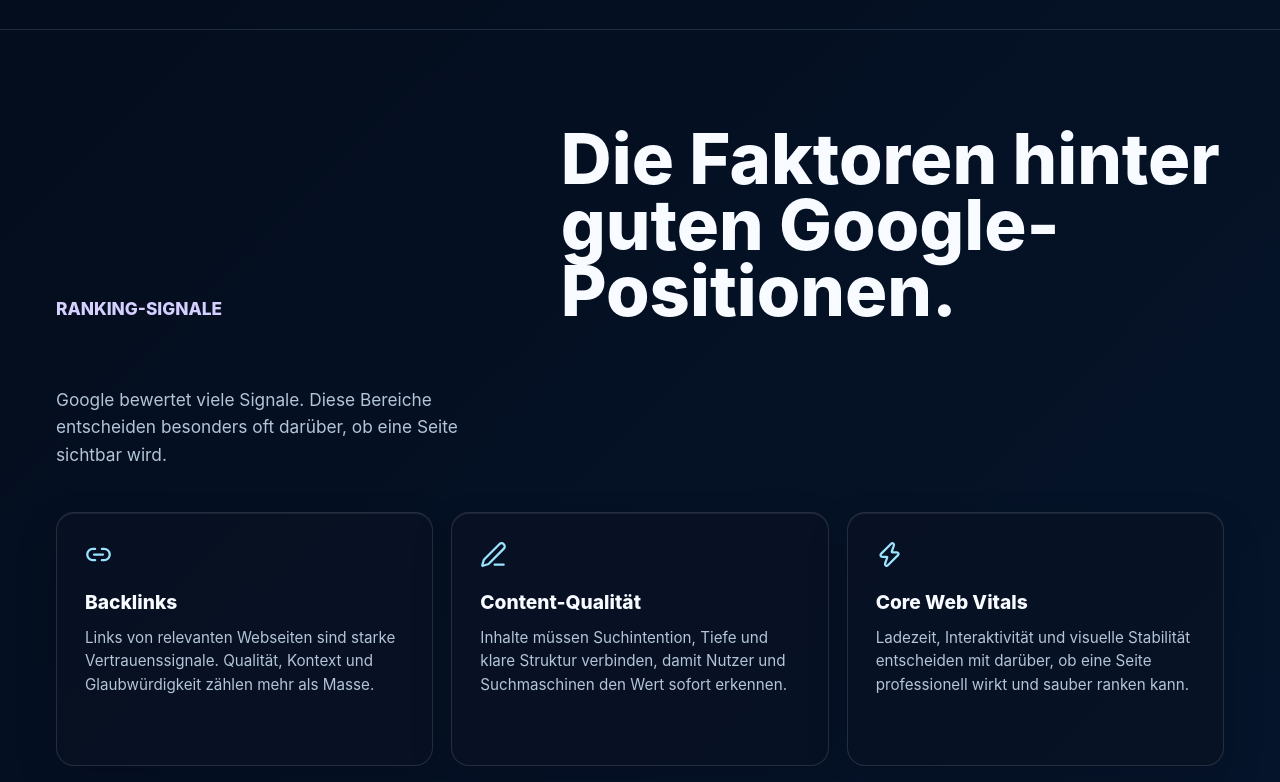
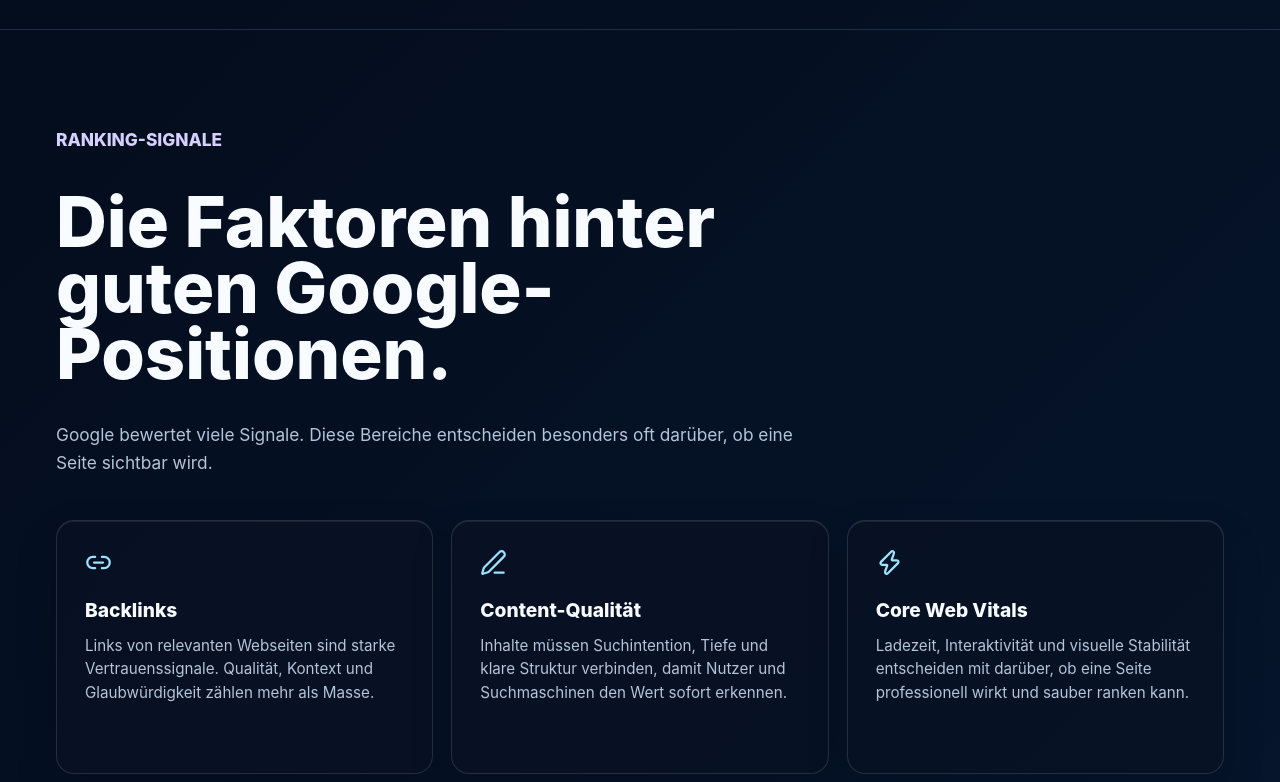
Before and after one commit to parmis2005/seo-info-test, a Next.js app: page / in a window 1280 px wide. Shown: the part 1700-2482 px from the top of the page. Built offline with nearby package versions, Linux system fonts and the light colour scheme.

Commit message:
Align section headings left

```diff
--- a/app/globals.css
+++ b/app/globals.css
@@ -916,6 +916,22 @@
   font-size: 1.08rem;
   line-height: 1.58;
 }
+.left-heading-section .section-heading {
+  grid-template-columns: minmax(0, 760px);
+  justify-content: start;
+  align-items: start;
+  gap: 16px;
+  margin-right: 0;
+  margin-left: 0;
+}
+.left-heading-section .section-heading h2,
+.left-heading-section .section-heading p,
+.left-heading-section .split-copy {
+  max-width: 760px;
+}
+.left-heading-section .split-copy {
+  justify-self: start;
+}
 .split-section {
   border-top: 1px solid var(--line);
   grid-template-columns: minmax(0, 0.9fr) minmax(0, 1.1fr);
--- a/app/page.tsx
+++ b/app/page.tsx
@@ -297,7 +297,7 @@
         </div>
       </section>
 
-      <section id="faktoren" className="section">
+      <section id="faktoren" className="section left-heading-section">
         <SectionHeading
           eyebrow="Ranking-Signale"
           title="Die Faktoren hinter guten Google-Positionen."
@@ -322,7 +322,7 @@
         </div>
       </section>
 
-      <section id="optimierung" className="section split-section optimization-section">
+      <section id="optimierung" className="section split-section optimization-section left-heading-section">
         <div className="split-copy sticky-copy">
           <Eyebrow>On-Page SEO</Eyebrow>
           <h2>Alles, was du direkt auf deiner Website steuern kannst.</h2>
@@ -344,7 +344,7 @@
         </div>
       </section>
 
-      <section className="section dark-band">
+      <section className="section dark-band left-heading-section">
         <SectionHeading
           eyebrow="Off-Page SEO"
           title="Autorität, die außerhalb deiner Website entsteht."
@@ -378,7 +378,7 @@
         </div>
       </section>
 
-      <section className="section dark-band">
+      <section className="section dark-band left-heading-section">
         <SectionHeading
           eyebrow="Häufige Fehler"
           title="Was gute Rankings unnötig ausbremst."
```
